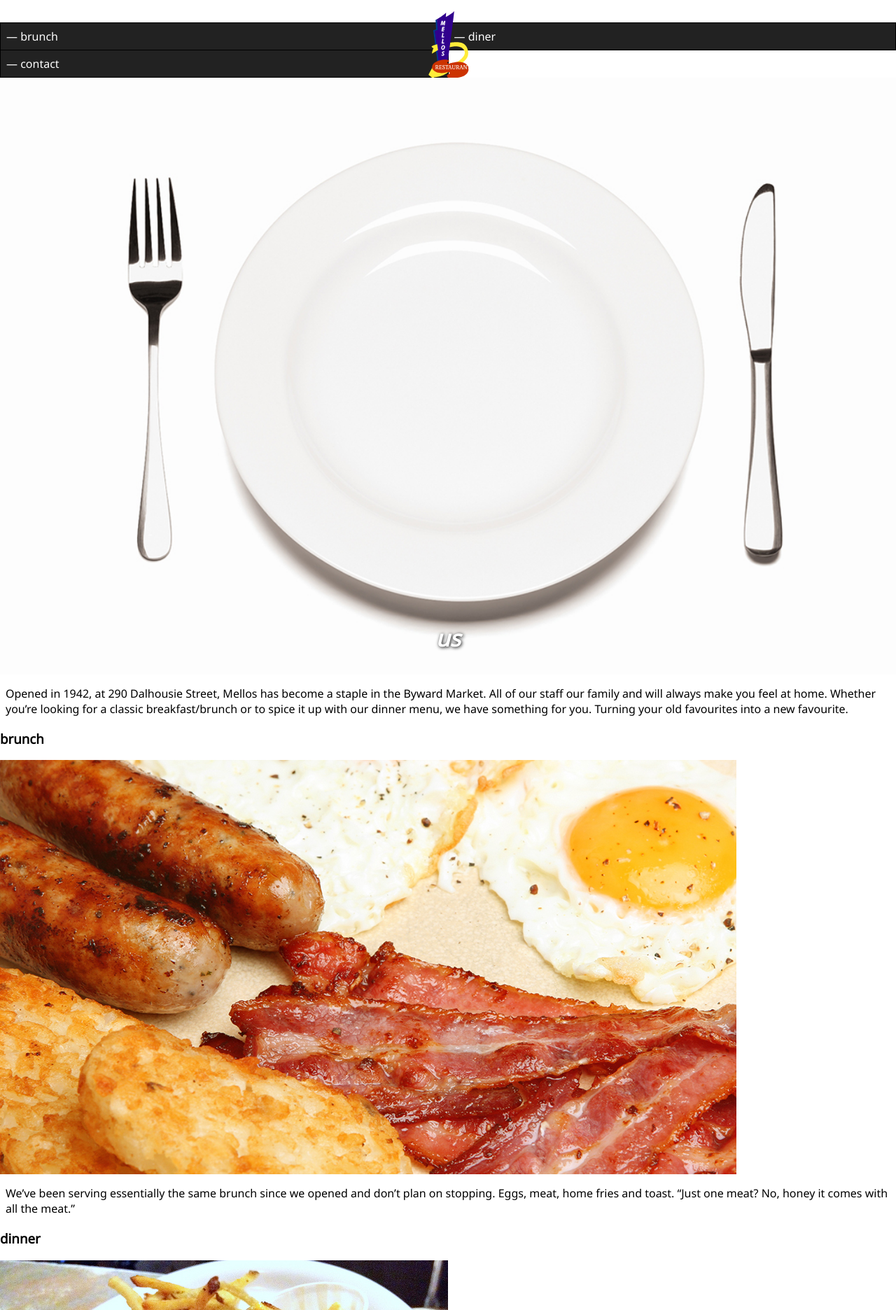
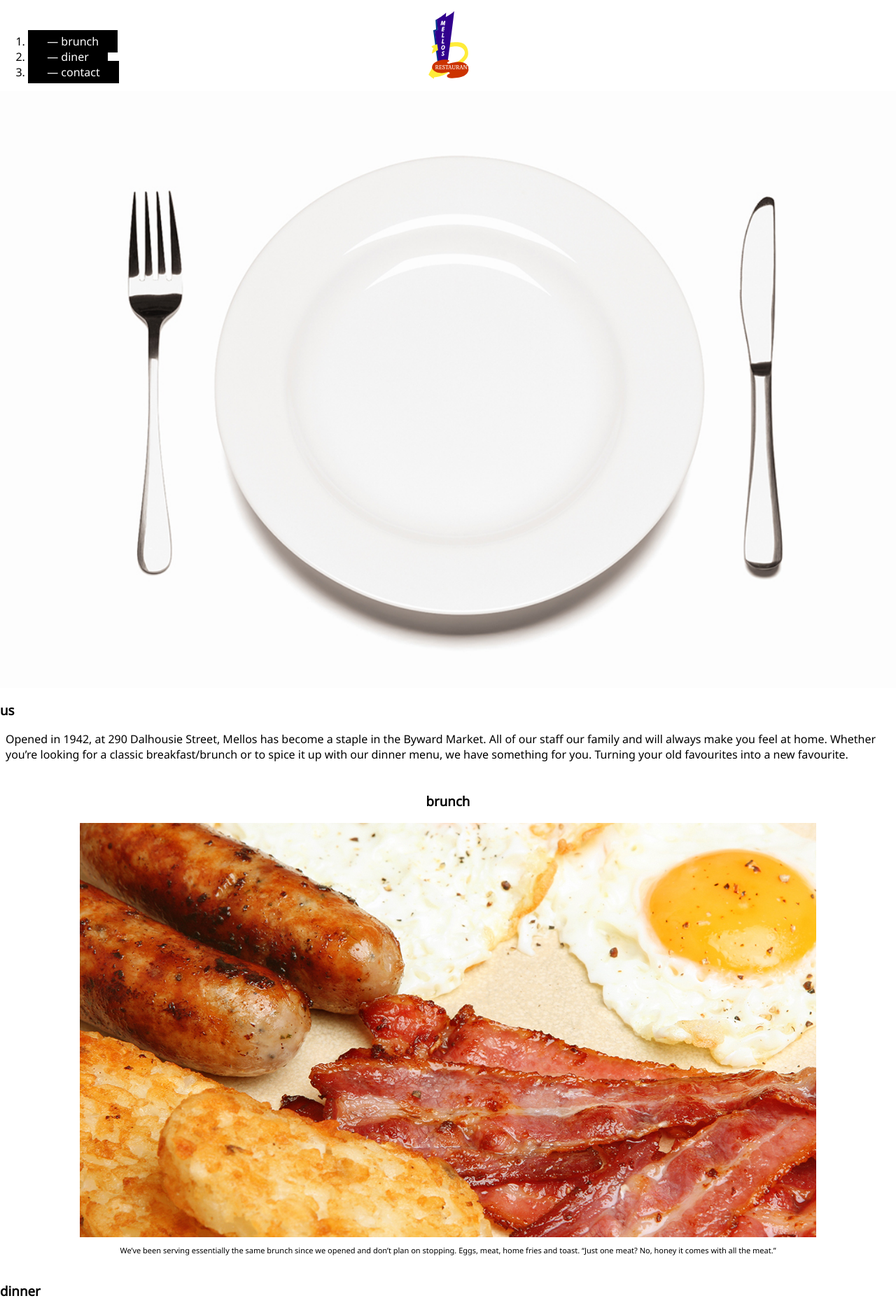
Before and after one commit to Dforest24/dsn1674-project-3, a plain HTML site: page index.html in a window 1280 px wide. Shown: the top 1872 px of the page at 70% size. Drawn offline with Linux system fonts and the light colour scheme.

Commit message:
Navigation change images and sections organized

```diff
--- a/css/main.css
+++ b/css/main.css
@@ -11,7 +11,7 @@ body {
 header {
   background-color: #FFFFFF;
 	padding: 1rem 0;
-	color: white;
+	color: black;
 	position: relative;
 	text-align: center;
 }
@@ -23,7 +23,6 @@ header img {
 header h1 {
 	margin: 0;
   position: relative;
-  text-shadow: 1px 1px 5px black;
 }
 header p {
 	font-size: 10px;
@@ -48,26 +47,43 @@ header p {
 	font-style: italic;
  	text-shadow: 1px 1px 5px black;
  }
- nav li {
- 	background-color: #222;
- 	display: inline;
- 	width: 50%;
- 	float: left;
- 	padding: .5em;
- 	border-bottom: 1px solid black;
- 	border-right: 1px solid black;
+
  }
- nav ol {
+nav ol{
 	margin: 0;
 	padding: 0;
- 	border-top: 1px solid black;
- 	border-left: 1px solid black;
- 	overflow: hidden;
 }
- a {
+nav li a {
+	background-color: #000000;
 	text-decoration: none;
 	color: white;
+	padding: .3em 1.7em;
+  flat: left
 }
+nav ul{
+	overflow: hidden;
+	margin: auto;
+	width: 100%;
+	padding: 0;
+}
+
  main p{
  	margin: 1em .5em;
  }
+
+}
+.brunch img {
+  width: 65px;
+	position: absolute;
+	left: calc(50% - 32.5px);
+
+}
+.brunch {
+	background-color: #FFFFFF;
+	padding: .5em;
+	text-align: center;
+}
+.brunch p {
+	 clear: left;
+  font-size: 11px;
+}
--- a/index.html
+++ b/index.html
@@ -20,7 +20,7 @@
 			</nav>
 			<div class="banner">
 				<img src="images/knifefork.jpg" alt="knife and fork">
-				<h1>us</h1>
+				<h3>us</h3>
 			</div>
 			<p>Opened in 1942, at 290 Dalhousie Street, Mellos has become a staple in the Byward Market. All of our staff our family and will always make you feel at home. Whether you’re looking for a classic breakfast/brunch or to spice it up with our dinner menu, we have something for you. Turning your old favourites into a new favourite.</p>
 			<div id="brunch" class="brunch">
@@ -37,10 +37,9 @@
 			</div>
 			<div id="contact" class="contact">
 				<h3>contact</h3>
-				<p>
-          Mellos Restaurant</p
+				<p>Mellos Restaurant</p>
     <p>290 Dalhousie Street</p>
-		 <p>Ottawa, ON, K1N 7E5</p>
+		<p>Ottawa, ON, K1N 7E5</p>
 <p>For dinner reservations call 613-241-190</p>
 			</div>
 		</main>
```
Lines whose indentation alone changed are shown as unchanged.
